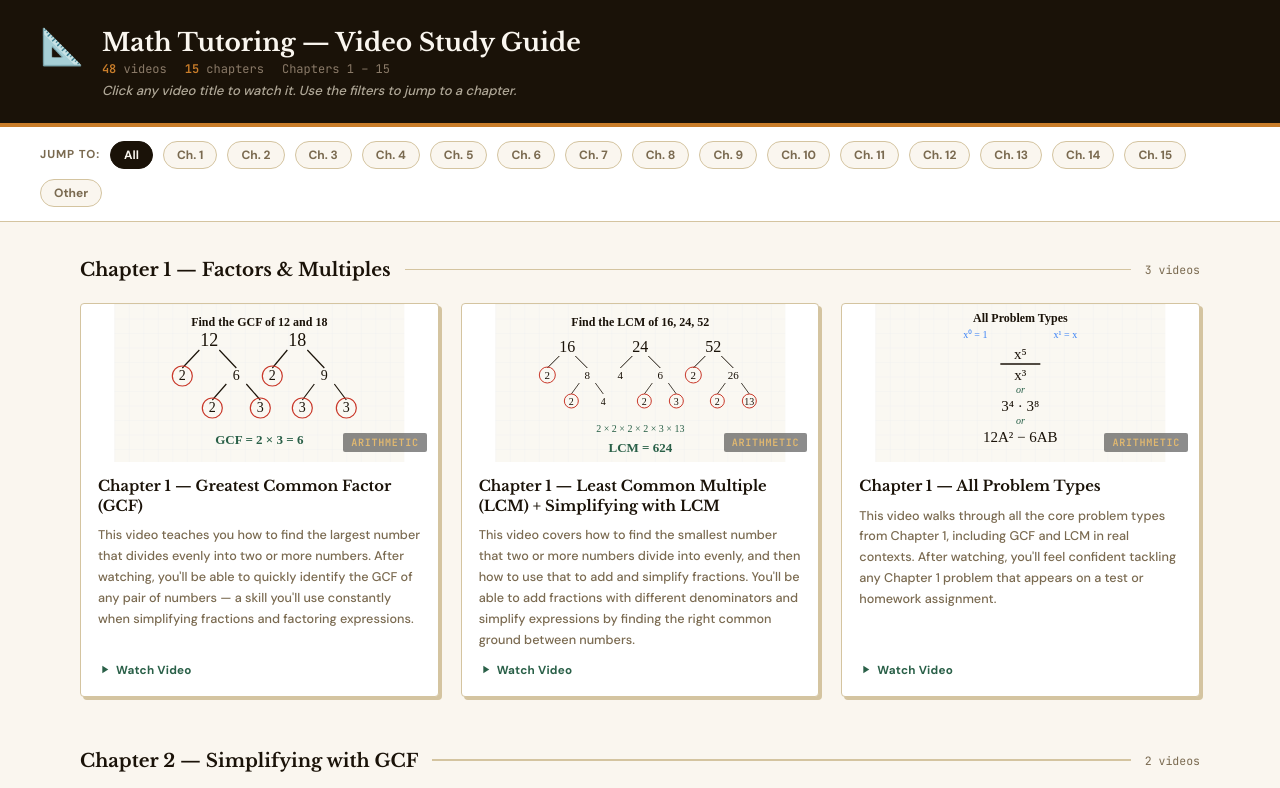
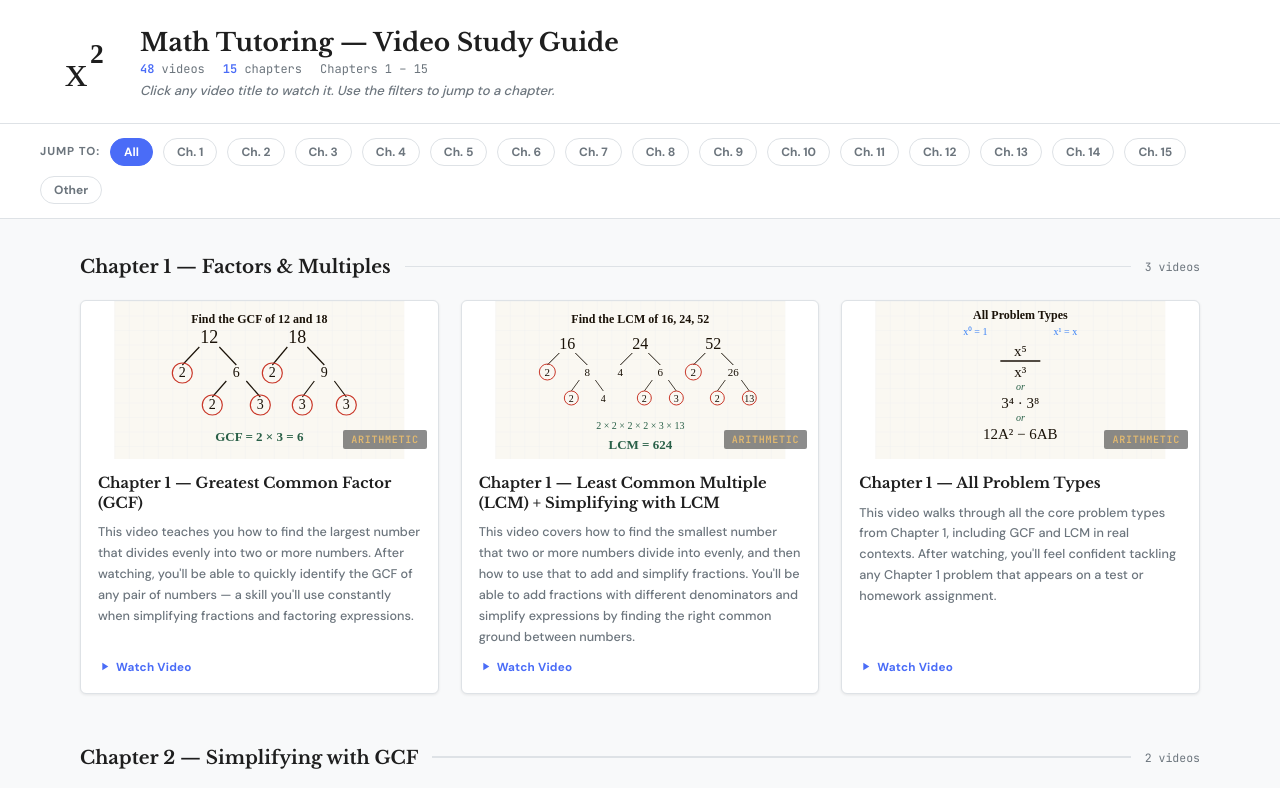
Before and after one commit to ErikaVander/math-study-guide, a plain HTML site: page index.html in a window 1280 px wide. Shown: the top 788 px of the page. Drawn offline with nearby package versions, Linux system fonts and the light colour scheme.

Commit message:
Update design: clean layout, favicon, collapsible filters, header logo

```diff
--- a/index.html
+++ b/index.html
@@ -3,45 +3,52 @@
 <head>
 <meta charset="UTF-8">
 <meta name="viewport" content="width=device-width, initial-scale=1.0">
+<link rel="icon" type="image/svg+xml" href="/favicon.svg">
+<link rel="apple-touch-icon" href="/apple-touch-icon.png">
 <title>Math Tutoring — Video Study Guide</title>
 <link href="https://fonts.googleapis.com/css2?family=Libre+Baskerville:ital,wght@0,400;0,700;1,400&family=JetBrains+Mono:wght@400;600&family=DM+Sans:opsz,wght@9..40,300;9..40,500;9..40,700&display=swap" rel="stylesheet">
 <style>
   :root {
-    --ink: #1a1208;
-    --cream: #faf6ef;
-    --amber: #c97d2a;
-    --amber-light: #f0d4a0;
-    --amber-pale: #fdf3e0;
+    --ink: #1e1e1e;
+    --cream: #f8f9fa;
+    --amber: #4a6cf7;
+    --amber-light: #dbe4ff;
+    --amber-pale: #eef2ff;
     --green: #2a6048;
-    --border: #d4c4a0;
-    --muted: #7a6a50;
-    --card-shadow: #d4c4a0;
+    --border: #dee2e6;
+    --muted: #6c757d;
+    --card-shadow: #dee2e6;
   }
   * { box-sizing: border-box; margin: 0; padding: 0; }
   body { font-family: 'DM Sans', sans-serif; background: var(--cream); color: var(--ink); min-height: 100vh; }
 
   /* HEADER */
   .header {
-    background: var(--ink);
-    color: var(--cream);
+    background: #fff;
+    color: var(--ink);
     padding: 28px 40px 24px;
-    border-bottom: 4px solid var(--amber);
+    border-bottom: 1px solid var(--border);
   }
-  .header-inner { max-width: 1200px; margin: 0 auto; display: flex; align-items: flex-start; gap: 18px; }
-  .header-icon { font-size: 2.2rem; line-height: 1; margin-top: 2px; }
+  .header-inner { max-width: 1200px; margin: 0 auto; }
+  .header-logo { float: left; margin-right: 20px; }
+  .header-logo svg { display: block; width: 80px; height: 80px; }
   .header h1 { font-family: 'Libre Baskerville', serif; font-size: 1.55rem; font-weight: 700; line-height: 1.2; }
-  .header p { font-size: 0.82rem; color: #b0a898; margin-top: 5px; font-style: italic; }
+  .header p { font-size: 0.82rem; color: var(--muted); margin-top: 5px; font-style: italic; }
   .header-meta { margin-top: 3px; display: flex; gap: 18px; }
-  .header-meta span { font-size: 0.75rem; color: #8a7a68; font-family: 'JetBrains Mono', monospace; }
+  .header-meta span { font-size: 0.75rem; color: var(--muted); font-family: 'JetBrains Mono', monospace; }
   .header-meta span strong { color: var(--amber); }
 
   /* CHAPTER FILTERS */
-  .filter-bar { background: #fff; border-bottom: 1.5px solid var(--border); padding: 14px 40px; position: sticky; top: 0; z-index: 100; }
+  .filter-bar { background: #fff; border-bottom: 1px solid var(--border); padding: 0; position: sticky; top: 0; z-index: 100; }
+  .filter-toggle { display: none; width: 100%; padding: 12px 16px; background: #fff; border: none; font-family: 'DM Sans', sans-serif; font-size: .8rem; font-weight: 700; color: var(--muted); cursor: pointer; text-align: left; }
+  .filter-toggle::after { content: '▾'; float: right; transition: transform .2s; }
+  .filter-toggle.open::after { transform: rotate(180deg); }
+  .filter-wrap { padding: 14px 40px; }
   .filter-inner { max-width: 1200px; margin: 0 auto; display: flex; align-items: center; gap: 10px; flex-wrap: wrap; }
   .filter-label { font-size: 0.72rem; font-weight: 700; text-transform: uppercase; letter-spacing: .08em; color: var(--muted); white-space: nowrap; }
-  .filter-btn { padding: 5px 13px; border: 1.5px solid var(--border); border-radius: 99px; background: var(--cream); color: var(--muted); font-family: 'DM Sans', sans-serif; font-size: 0.75rem; font-weight: 600; cursor: pointer; transition: all .15s; white-space: nowrap; }
+  .filter-btn { padding: 5px 13px; border: 1px solid var(--border); border-radius: 99px; background: #fff; color: var(--muted); font-family: 'DM Sans', sans-serif; font-size: 0.75rem; font-weight: 600; cursor: pointer; transition: all .15s; white-space: nowrap; }
   .filter-btn:hover { border-color: var(--amber); color: var(--amber); }
-  .filter-btn.active { background: var(--ink); border-color: var(--ink); color: var(--cream); }
+  .filter-btn.active { background: var(--amber); border-color: var(--amber); color: #fff; }
 
   /* MAIN CONTENT */
   .content { max-width: 1200px; margin: 0 auto; padding: 36px 40px 64px; }
@@ -56,8 +63,8 @@
 
   /* VIDEO CARDS */
   .video-grid { display: grid; grid-template-columns: repeat(auto-fill, minmax(290px, 1fr)); gap: 22px; }
-  .video-card { background: #fff; border: 1.5px solid var(--border); border-radius: 4px; overflow: hidden; box-shadow: 3px 3px 0 var(--card-shadow); display: flex; flex-direction: column; transition: box-shadow .15s, transform .15s; }
-  .video-card:hover { box-shadow: 5px 5px 0 var(--amber-light); transform: translate(-1px, -1px); }
+  .video-card { background: #fff; border: 1px solid var(--border); border-radius: 6px; overflow: hidden; box-shadow: 0 1px 3px rgba(0,0,0,.08); display: flex; flex-direction: column; transition: box-shadow .15s, transform .15s; }
+  .video-card:hover { box-shadow: 0 4px 12px rgba(0,0,0,.1); transform: translateY(-2px); }
   .card-visual { height: 158px; position: relative; overflow: hidden; flex-shrink: 0; }
   .card-visual svg { width: 100%; height: 100%; display: block; }
   .card-num { position: absolute; top: 10px; left: 12px; font-family: 'Libre Baskerville', serif; font-size: .72rem; color: #ffffff40; font-style: italic; pointer-events: none; z-index: 2; }
@@ -66,18 +73,25 @@
   .card-title a { font-family: 'Libre Baskerville', serif; font-size: .92rem; font-weight: 700; color: var(--ink); text-decoration: none; line-height: 1.35; display: block; }
   .card-title a:hover { color: var(--amber); text-decoration: underline; }
   .card-desc { font-size: .79rem; color: var(--muted); line-height: 1.65; flex: 1; }
-  .watch-link { display: inline-flex; align-items: center; gap: 5px; font-size: 0.73rem; font-weight: 700; color: var(--green); text-decoration: none; letter-spacing: .02em; margin-top: 2px; }
-  .watch-link:hover { color: var(--amber); }
+  .watch-link { display: inline-flex; align-items: center; gap: 5px; font-size: 0.73rem; font-weight: 700; color: var(--amber); text-decoration: none; letter-spacing: .02em; margin-top: 2px; }
+  .watch-link:hover { color: #3451b2; }
   .watch-link svg { width: 13px; height: 13px; }
 
   /* FOOTER */
-  .footer { background: var(--ink); color: #7a6a50; text-align: center; padding: 22px; font-size: 0.75rem; font-family: 'JetBrains Mono', monospace; border-top: 3px solid var(--amber); }
+  .footer { background: #fff; color: var(--muted); text-align: center; padding: 22px; font-size: 0.75rem; font-family: 'JetBrains Mono', monospace; border-top: 1px solid var(--border); }
   .footer strong { color: var(--amber); }
+
 
   @media (max-width: 640px) {
     .header { padding: 20px; }
-    .filter-bar { padding: 12px 16px; }
+    .header-logo { float: left; margin-right: 12px; margin-bottom: 6px; }
+    .header-logo svg { width: 40px; height: 40px; }
+    .header-text > .header-meta,
+    .header-text > p { clear: left; }
     .content { padding: 24px 16px 48px; }
+    .filter-toggle { display: block; }
+    .filter-wrap { padding: 10px 16px; display: none; }
+    .filter-wrap.open { display: block; }
   }
 </style>
 </head>
@@ -85,8 +99,13 @@
 
 <div class="header">
   <div class="header-inner">
-    <div class="header-icon">📐</div>
-    <div>
+    <div class="header-logo">
+      <svg xmlns="http://www.w3.org/2000/svg" viewBox="0 0 32 32">
+        <text x="10" y="23" font-size="18" font-family="serif" fill="#1e1e1e">x</text>
+        <text x="20" y="14" font-size="11" font-family="serif" font-weight="bold" fill="#1e1e1e">2</text>
+      </svg>
+    </div>
+    <div class="header-text">
       <h1>Math Tutoring — Video Study Guide</h1>
       <div class="header-meta">
         <span><strong>48</strong> videos</span>
@@ -99,6 +118,8 @@
 </div>
 
 <div class="filter-bar">
+  <button class="filter-toggle" id="filterToggle" onclick="this.classList.toggle('open'); document.getElementById('filterWrap').classList.toggle('open');">Jump to Chapter</button>
+  <div class="filter-wrap" id="filterWrap">
   <div class="filter-inner">
     <span class="filter-label">Jump to:</span>
     <button class="filter-btn active" onclick="filterChapter('all', this)">All</button>
@@ -118,6 +139,7 @@
     <button class="filter-btn" onclick="filterChapter('ch14', this)">Ch. 14</button>
     <button class="filter-btn" onclick="filterChapter('ch15', this)">Ch. 15</button>
     <button class="filter-btn" onclick="filterChapter('misc', this)">Other</button>
+  </div>
   </div>
 </div>
 
@@ -1524,6 +1546,7 @@ function filterChapter(id, btn) {
   }
   window.scrollTo({ top: 0, behavior: 'smooth' });
 }
+
 </script>
 </body>
 </html>
```
Also changed, not shown: apple-touch-icon.png (added), favicon.svg (added).
